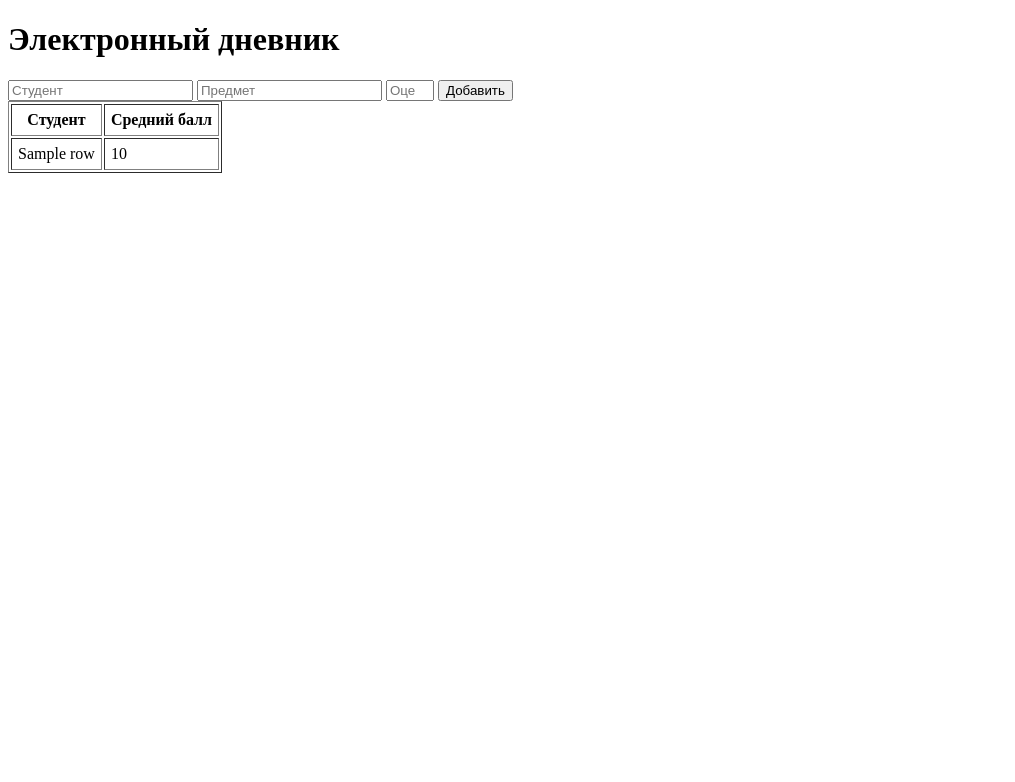
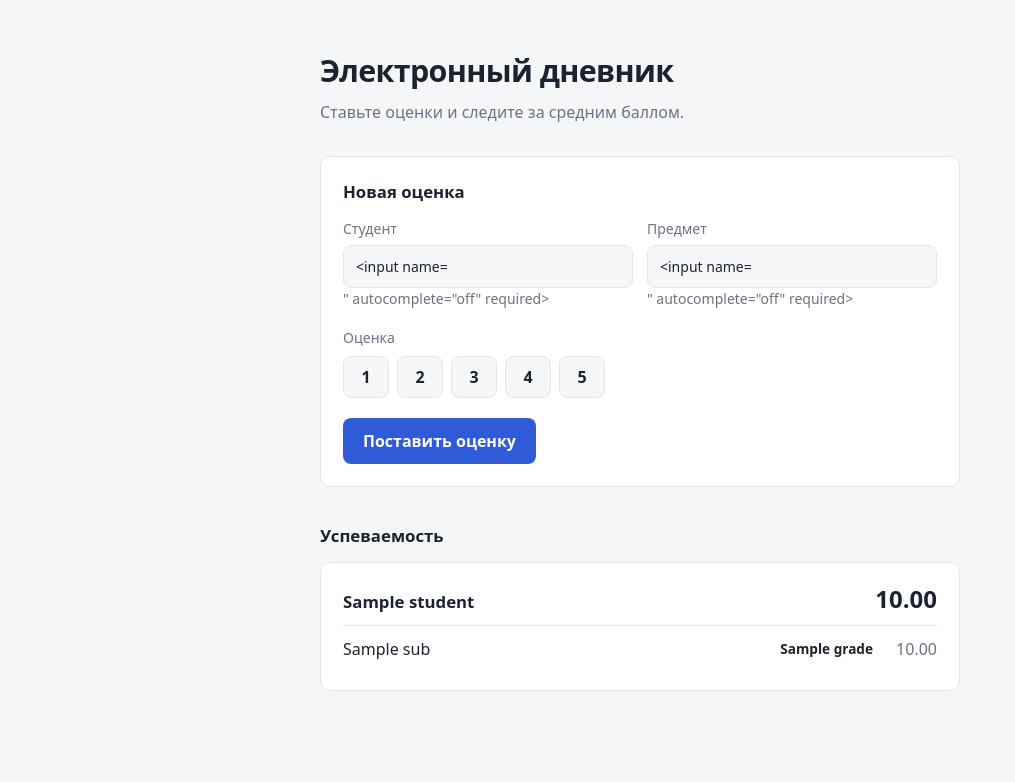
Before and after one commit to Nomi2Nomi/electronic-diary, a Flask app: template app/templates/index.html in a window 1280 px wide. Shown: the top 782 px of the page, without its empty margins (0-1015 px from the left). Run offline with Flask 3, Linux system fonts and the light colour scheme; the template is opened without the code that fills it: most values are stand-ins (such as "Sample title", 1, 10 or a date in 2020); form fields are guessed from the names that the template uses.

Commit message:
Add minimalist UI

```diff
--- a/app/__init__.py
+++ b/app/__init__.py
@@ -1,6 +1,17 @@
 from flask import Flask, jsonify, redirect, render_template, request, url_for
 
 from .diary import Diary, DiaryError
+
+
+def tone(value):
+    """Цветовая категория оценки или среднего балла для оформления."""
+    if value >= 4.5:
+        return "great"
+    if value >= 3.5:
+        return "good"
+    if value >= 2.5:
+        return "mid"
+    return "low"
 
 
 def create_app():
@@ -8,21 +19,44 @@
     diary = Diary()
     app.config["DIARY"] = diary
 
+    def render_index(status=200, error=None, form=None):
+        students = []
+        for name in diary.students():
+            avg = diary.student_average(name)
+            subjects = [
+                {
+                    "name": subj,
+                    "grades": marks,
+                    "average": diary.subject_average(name, subj),
+                    "tone": tone(diary.subject_average(name, subj)),
+                }
+                for subj, marks in sorted(diary.grades(name).items())
+            ]
+            students.append({"name": name, "average": avg, "tone": tone(avg), "subjects": subjects})
+        subjects_all = sorted({s["name"] for st in students for s in st["subjects"]})
+        page = render_template(
+            "index.html",
+            students=students,
+            subjects_all=subjects_all,
+            error=error,
+            form=form or {},
+            tone=tone,
+        )
+        return page, status
+
     @app.get("/")
     def index():
-        rows = [(s, diary.student_average(s)) for s in diary.students()]
-        return render_template("index.html", rows=rows)
+        return render_index()
 
     @app.post("/grades")
     def add_grade():
+        form = {k: request.form.get(k, "") for k in ("student", "subject", "grade")}
         try:
-            diary.add_grade(
-                request.form.get("student", ""),
-                request.form.get("subject", ""),
-                int(request.form.get("grade", "")),
-            )
-        except (DiaryError, ValueError) as exc:
-            return render_template("index.html", rows=[], error=str(exc)), 400
+            diary.add_grade(form["student"], form["subject"], int(form["grade"]))
+        except DiaryError as exc:
+            return render_index(400, str(exc), form)
+        except ValueError:
+            return render_index(400, "Выберите оценку от 1 до 5", form)
         return redirect(url_for("index"))
 
     @app.get("/api/students/<name>")
--- /dev/null
+++ b/app/static/style.css
@@ -0,0 +1,105 @@
+:root {
+  --bg: #f5f6f8;
+  --surface: #ffffff;
+  --ink: #1c2330;
+  --muted: #6a7384;
+  --line: #e3e6ec;
+  --accent: #2f5bd8;
+  --accent-ink: #ffffff;
+  --great: #1f8a5b; --good: #3a7bbf; --mid: #b7791f; --low: #c4453b;
+  --great-bg: #e3f4ec; --good-bg: #e4eefa; --mid-bg: #faf0dc; --low-bg: #fbe6e3;
+  --radius: 10px;
+}
+@media (prefers-color-scheme: dark) {
+  :root {
+    --bg: #12151c; --surface: #1a1f29; --ink: #e8ebf2; --muted: #98a1b3; --line: #2a303d;
+    --accent: #6f93ff; --accent-ink: #0f1420;
+    --great: #5cc796; --good: #7fb2ec; --mid: #e0b45f; --low: #ee7f75;
+    --great-bg: #183328; --good-bg: #182a3f; --mid-bg: #3a2f17; --low-bg: #3d211e;
+  }
+}
+* { box-sizing: border-box; }
+body {
+  margin: 0; background: var(--bg); color: var(--ink);
+  font: 16px/1.5 system-ui, -apple-system, "Segoe UI", Roboto, sans-serif;
+  -webkit-font-smoothing: antialiased;
+}
+main { max-width: 680px; margin: 0 auto; padding: 48px 20px 80px; }
+header { margin-bottom: 32px; }
+h1 { margin: 0; font-size: 1.9rem; font-weight: 650; letter-spacing: -0.02em; }
+h2 { margin: 0 0 14px; font-size: 1.05rem; font-weight: 600; }
+h3 { margin: 0; font-size: 1.05rem; font-weight: 600; }
+.lead { margin: 6px 0 0; color: var(--muted); }
+section + section { margin-top: 36px; }
+
+.panel {
+  background: var(--surface); border: 1px solid var(--line);
+  border-radius: var(--radius); padding: 22px;
+}
+.row { display: grid; grid-template-columns: 1fr 1fr; gap: 14px; }
+label { display: block; font-size: .875rem; color: var(--muted); }
+input[type=text], input:not([type]) {
+  display: block; width: 100%; margin-top: 6px; padding: 10px 12px;
+  font: inherit; color: var(--ink); background: var(--bg);
+  border: 1px solid var(--line); border-radius: 8px;
+}
+input:focus-visible, button:focus-visible, .scale input:focus-visible + label {
+  outline: 2px solid var(--accent); outline-offset: 2px;
+}
+fieldset { border: 0; padding: 0; margin: 18px 0 20px; }
+legend { padding: 0; margin-bottom: 8px; font-size: .875rem; color: var(--muted); }
+
+.scale { display: flex; gap: 8px; }
+.scale input { position: absolute; opacity: 0; pointer-events: none; }
+.scale label {
+  display: grid; place-items: center; width: 46px; height: 42px;
+  font-size: 1rem; font-weight: 600; color: var(--ink); cursor: pointer;
+  background: var(--bg); border: 1px solid var(--line); border-radius: 8px;
+}
+.scale input:checked + label { color: #fff; border-color: transparent; }
+.scale input.t5:checked + label { background: var(--great); }
+.scale input.t4:checked + label { background: var(--good); }
+.scale input.t3:checked + label { background: var(--mid); }
+.scale input.t2:checked + label, .scale input.t1:checked + label { background: var(--low); }
+
+button {
+  font: inherit; font-weight: 600; padding: 11px 20px; cursor: pointer;
+  color: var(--accent-ink); background: var(--accent); border: 0; border-radius: 8px;
+}
+button:hover { filter: brightness(1.08); }
+.error {
+  margin: 0 0 16px; padding: 10px 12px; font-size: .9rem;
+  color: var(--low); background: var(--low-bg); border-radius: 8px;
+}
+
+.student {
+  background: var(--surface); border: 1px solid var(--line);
+  border-radius: var(--radius); padding: 18px 22px; margin-bottom: 12px;
+}
+.head { display: flex; justify-content: space-between; align-items: baseline; margin-bottom: 8px; }
+.avg { font-size: 1.5rem; font-weight: 650; font-variant-numeric: tabular-nums; }
+ul { list-style: none; margin: 0; padding: 0; }
+li { display: grid; grid-template-columns: 1fr auto 52px; gap: 12px; align-items: center; padding: 9px 0; border-top: 1px solid var(--line); }
+.subj { overflow-wrap: anywhere; }
+.marks { display: flex; flex-wrap: wrap; gap: 6px; justify-content: flex-end; }
+.mark {
+  display: inline-grid; place-items: center; min-width: 28px; height: 28px;
+  font-size: .85rem; font-weight: 600; border-radius: 6px;
+}
+.mark.t5 { color: var(--great); background: var(--great-bg); }
+.mark.t4 { color: var(--good); background: var(--good-bg); }
+.mark.t3 { color: var(--mid); background: var(--mid-bg); }
+.mark.t2, .mark.t1 { color: var(--low); background: var(--low-bg); }
+.subavg { text-align: right; color: var(--muted); font-variant-numeric: tabular-nums; }
+.great { color: var(--great); } .good { color: var(--good); }
+.mid { color: var(--mid); } .low { color: var(--low); }
+.subavg.great, .subavg.good, .subavg.mid, .subavg.low { color: var(--muted); }
+.empty { color: var(--muted); padding: 22px; text-align: center; border: 1px dashed var(--line); border-radius: var(--radius); }
+
+@media (max-width: 520px) {
+  main { padding-top: 32px; }
+  .row { grid-template-columns: 1fr; }
+  li { grid-template-columns: 1fr auto; }
+  .marks { grid-column: 1 / -1; justify-content: flex-start; order: 3; }
+  .subavg { grid-row: 1; grid-column: 2; }
+}
--- a/app/templates/index.html
+++ b/app/templates/index.html
@@ -1,18 +1,70 @@
 <!doctype html>
 <html lang="ru">
-<head><meta charset="utf-8"><title>Электронный дневник</title></head>
+<head>
+  <meta charset="utf-8">
+  <meta name="viewport" content="width=device-width, initial-scale=1">
+  <title>Электронный дневник</title>
+  <link rel="stylesheet" href="{{ url_for('static', filename='style.css') }}">
+</head>
 <body>
-  <h1>Электронный дневник</h1>
-  {% if error %}<p style="color:red">{{ error }}</p>{% endif %}
-  <form method="post" action="/grades">
-    <input name="student" placeholder="Студент" required>
-    <input name="subject" placeholder="Предмет" required>
-    <input name="grade" type="number" min="1" max="5" placeholder="Оценка" required>
-    <button>Добавить</button>
-  </form>
-  <table border="1" cellpadding="6">
-    <tr><th>Студент</th><th>Средний балл</th></tr>
-    {% for name, avg in rows %}<tr><td>{{ name }}</td><td>{{ avg }}</td></tr>{% endfor %}
-  </table>
+  <main>
+    <header>
+      <h1>Электронный дневник</h1>
+      <p class="lead">Ставьте оценки и следите за средним баллом.</p>
+    </header>
+
+    <section class="panel" aria-labelledby="add-title">
+      <h2 id="add-title">Новая оценка</h2>
+      {% if error %}<p class="error" role="alert">{{ error }}</p>{% endif %}
+      <form method="post" action="{{ url_for('add_grade') }}">
+        <div class="row">
+          <label>Студент
+            <input name="student" list="students-list" value="{{ form.get('student', '') }}" autocomplete="off" required>
+          </label>
+          <label>Предмет
+            <input name="subject" list="subjects-list" value="{{ form.get('subject', '') }}" autocomplete="off" required>
+          </label>
+        </div>
+        <datalist id="students-list">{% for s in students %}<option value="{{ s.name }}">{% endfor %}</datalist>
+        <datalist id="subjects-list">{% for s in subjects_all %}<option value="{{ s }}">{% endfor %}</datalist>
+
+        <fieldset>
+          <legend>Оценка</legend>
+          <div class="scale">
+            {% for g in range(1, 6) %}
+            <input type="radio" id="g{{ g }}" name="grade" value="{{ g }}" class="t{{ g }}" {% if form.get('grade') == g|string %}checked{% endif %} required>
+            <label for="g{{ g }}">{{ g }}</label>
+            {% endfor %}
+          </div>
+        </fieldset>
+        <button type="submit">Поставить оценку</button>
+      </form>
+    </section>
+
+    <section aria-labelledby="list-title">
+      <h2 id="list-title">Успеваемость</h2>
+      {% if students %}
+        {% for st in students %}
+        <article class="student">
+          <div class="head">
+            <h3>{{ st.name }}</h3>
+            <span class="avg {{ st.tone }}" title="Средний балл">{{ '%.2f'|format(st.average) }}</span>
+          </div>
+          <ul>
+            {% for sub in st.subjects %}
+            <li>
+              <span class="subj">{{ sub.name }}</span>
+              <span class="marks">{% for m in sub.grades %}<span class="mark t{{ m }}">{{ m }}</span>{% endfor %}</span>
+              <span class="subavg {{ sub.tone }}">{{ '%.2f'|format(sub.average) }}</span>
+            </li>
+            {% endfor %}
+          </ul>
+        </article>
+        {% endfor %}
+      {% else %}
+        <p class="empty">Пока нет оценок. Заполните форму выше, чтобы добавить первую.</p>
+      {% endif %}
+    </section>
+  </main>
 </body>
 </html>
```
Also changed, not shown: tests/test_app.py (+16 -0 lines), README.md.
